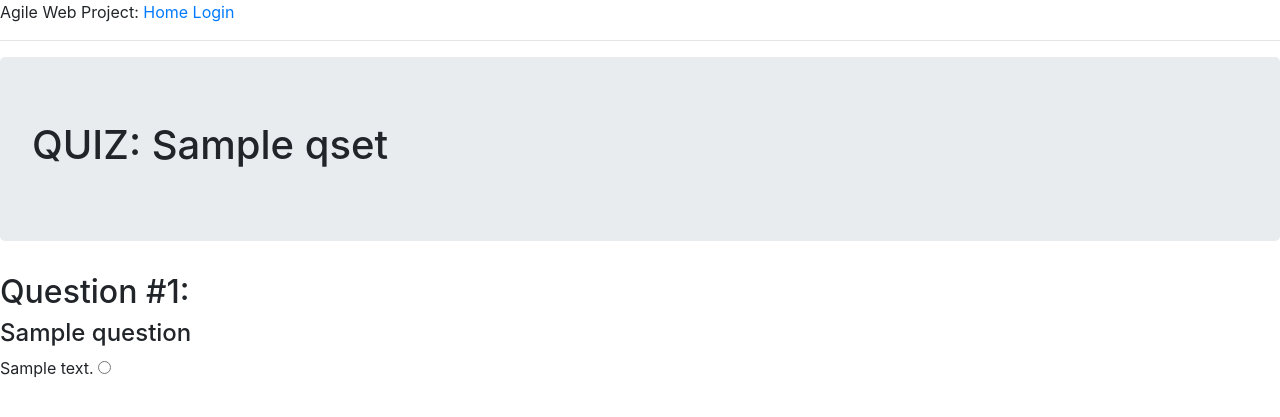
After one commit to systemvaz/AgileWebProject-UWA, a Flask app: page /take_quiz?quiz=1 in a window 1280 px wide. The commit adds this page. Shown: the top 417 px of the page. Run offline with Flask 2, Linux system fonts and the light colour scheme; tables that the repository leaves empty hold one stand-in row (values such as "Sample post"); some libraries are stand-ins or nearby versions.

Commit message:
view and select quiz

```diff
--- a/app/models.py
+++ b/app/models.py
@@ -39,6 +39,9 @@ class Question(db.Model):
     question = db.Column(db.String(256))
     is_multichoice = db.Column(db.Boolean)
 
+    def get_multichoice(self):
+        return self.is_multichoice
+
 class Multichoice(db.Model):
     id = db.Column(db.Integer, primary_key=True)
     question_id = db.Column(db.Integer, db.ForeignKey('question.id'))
--- a/app/routes.py
+++ b/app/routes.py
@@ -38,6 +38,33 @@ def login():
 def logout():
     logout_user()
     return redirect(url_for('index'))
+
+
+# ------------------------
+# Quiz routes
+# ------------------------
+
+# Route to view available Quizes
+@app.route('/view_quizes')
+def view_quizes():
+    quizes = Qset.query.all()
+    flash(quizes)
+    return render_template('view_quizes.html', title='Available Quizes', quizes=quizes)
+
+
+# Route to take user to a quiz
+@app.route('/take_quiz')
+def take_quiz():
+    qset_id = request.args.get('quiz')
+    qset = Qset.query.filter_by(id=qset_id).first()
+    questions = Question.query.filter_by(qset_id=int(qset_id)).all()
+    multichoice = []
+
+    for q in questions:
+        if q.get_multichoice:
+            multichoice.append(Multichoice.query.filter_by(question_id=q.id).all())
+
+    return render_template('render_quiz.html', title='Take this Quiz', quiz=qset, questions=questions, multichoice=multichoice)
 
 
 # ------------------------
--- a/app/templates/admin/newquiz.html
+++ b/app/templates/admin/newquiz.html
@@ -4,7 +4,7 @@
 
 <script src="/static/js/newquiz.js"></script>
 <div class="jumbotron">
-    <h1>Create a new Quiz</h1>
+    <h1>CREATE A NEW QUIZ</h1>
 </div>
 
 <form action="" method="post" novalidate>
--- a/app/templates/index.html
+++ b/app/templates/index.html
@@ -3,4 +3,8 @@
 {% block content %}
     <h1>Hi, {{ current_user.username }}</h1>
     <h1>Hack the planet!</h1>
+
+    <ul>
+        <li><a href="{{ url_for('view_quizes') }}">View available quizes!</a></li>
+    </ul>
 {% endblock %}
--- /dev/null
+++ b/app/templates/render_quiz.html
@@ -0,0 +1,28 @@
+{% extends "base.html" %}
+
+{% block content %}
+
+<div class="jumbotron">
+    <h1>QUIZ: {{ quiz.title }}</h1>
+</div>
+
+{% set count_q = namespace(value=1) %}
+{% set count_mc = namespace(value=0) %}
+
+{% for q in questions %}
+    <h2>Question #{{ count_q.value }}:</h2>
+    <h4>{{ q.question }}</h3>
+
+    {% if q.is_multichoice %}
+        {% for q in multichoice[count_mc.value] %}
+            <p>{{ q.answer_selection }} <input type="radio" name="answ_for_q{{ count_q.value }}"></p>
+        {% endfor %}
+        {% set count_mc.value = count_mc.value + 1 %}
+    {% else %}
+
+    {% endif %}
+
+    {% set count_q.value = count_q.value + 1 %}
+{% endfor %}
+
+{% endblock %}
```
Also changed, not shown: app/templates/view_quizes.html (added, +18 -0 lines), database/app.db.
